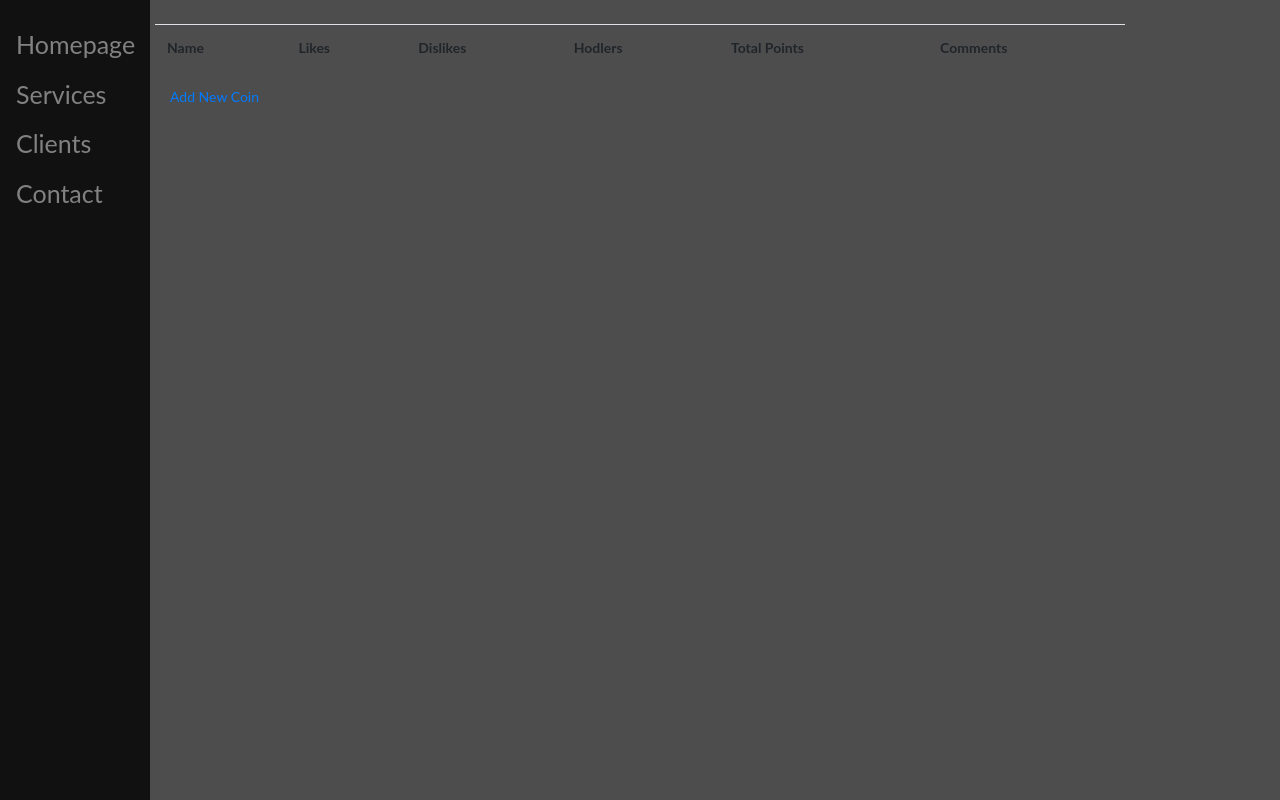
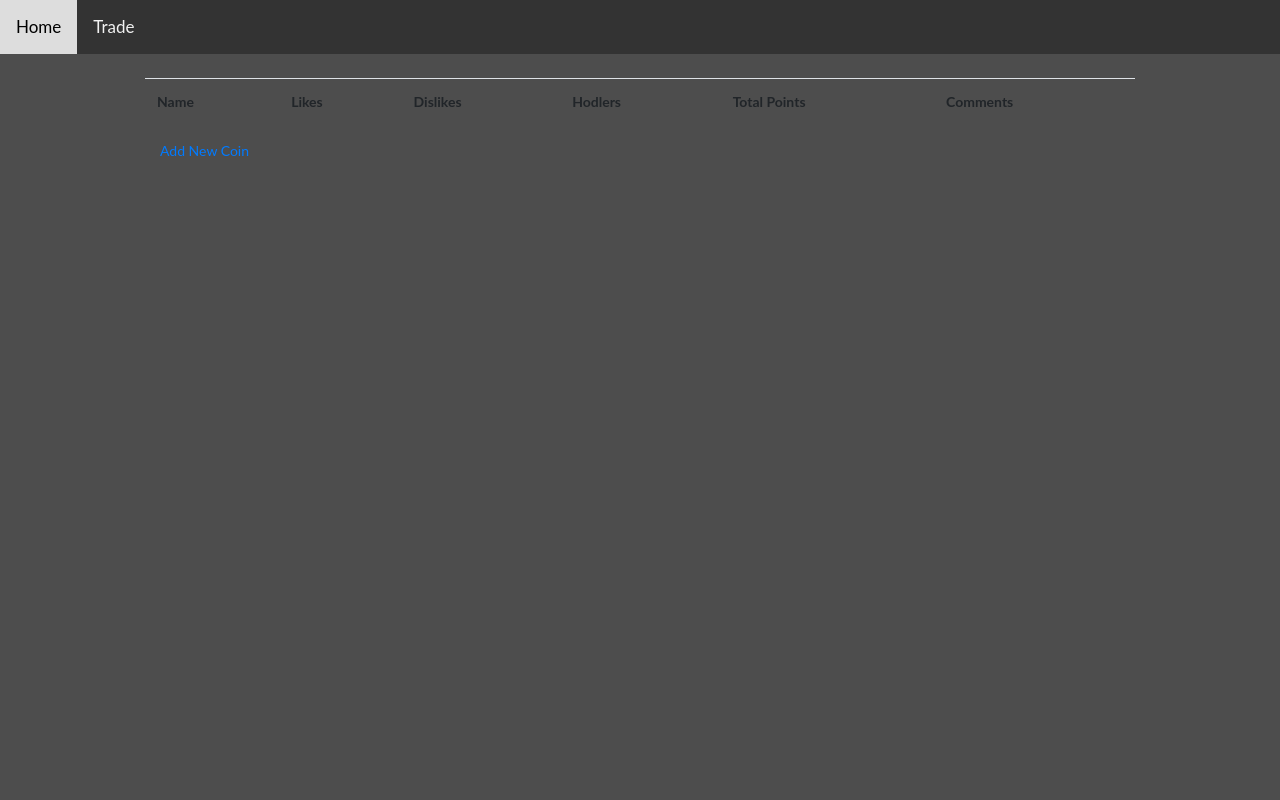
Before and after one commit to canberkeh/Cryptopapers_Project, a Django app: page /coinrank/ in a window 1280 px wide. Run offline with Django 3.2, Linux system fonts and the light colour scheme; data that the repository does not hold is empty; some libraries are stand-ins or nearby versions.

Commit message:
Update templates

```diff
--- a/coinrank/views.py
+++ b/coinrank/views.py
@@ -16,12 +16,19 @@ def create_new_coin(request):
             create = form.save(commit=False)
             create.save()
             return redirect('/coinrank')
+    else:
+        form = CoinrankForm()
     return render(request, 'coinrank/create_new_coin.html', {'create_new_coin': form })
 
 def delete_coin(request):
     pass
 
-#  list = ToDoList(user=request.user)
+# def get(self, request, *args, **kwargs):
+#     photo = Photos.objects.get(pk=value)
+#     photo.likes_count += 1
+#     photo.save()
+#     return JsonResponse({'action': 'success'}, safe=False)
+# #  list = ToDoList(user=request.user)
 #         form = ToDoListForm(request.POST, instance=list)
 
 ###############################################################333
--- /dev/null
+++ b/static/navbar.css
@@ -0,0 +1,23 @@
+.topnav {
+    overflow: hidden;
+    background-color: #333;
+  }
+
+  .topnav a {
+    float: left;
+    color: #f2f2f2;
+    text-align: center;
+    padding: 14px 16px;
+    text-decoration: none;
+    font-size: 17px;
+  }
+
+  .topnav a:hover {
+    background-color: #ddd;
+    color: black;
+  }
+
+  .topnav a.active {
+    background-color: #04AA6D;
+    color: white;
+  }
--- a/static/trading.css
+++ b/static/trading.css
@@ -2,40 +2,10 @@ body {
     font-family: "Lato", sans-serif;
     background-color: rgb(77, 77, 77);
   }
-  .sidenav {
-    height: 100%;
-    width: 150px;
-    position: fixed;
-    z-index: 1;
-    top: 0;
-    left: 0;
-    background-color: #111;
-    overflow-x: hidden;
-    padding-top: 20px;
-  }
-
-  .sidenav a {
-    padding: 6px 8px 6px 16px;
-    text-decoration: none;
-    font-size: 25px;
-    color: #818181;
-    display: block;
-  }
-
-  .sidenav a:hover {
-    color: #f1f1f1;
-  }
-
-
   .main {
-    margin-left: 160px; /* Same as the width of the sidenav */
+    /* margin-left: 160px; Same as the width of the sidenav */
     font-size: 14px; /* Increased text to enable scrolling */
-    padding: 0px 10px;
+    /* padding: 0px 10px; */
     height:100%;
     width:100%;
   }
-
-  @media screen and (max-height: 450px) {
-    .sidenav {padding-top: 15px;}
-    .sidenav a {font-size: 14px;}
-  }
--- a/templates/coinrank/coinrank.html
+++ b/templates/coinrank/coinrank.html
@@ -5,7 +5,9 @@
 
 <head>
     <link rel="stylesheet" href="https://stackpath.bootstrapcdn.com/bootstrap/4.1.2/css/bootstrap.min.css">
+    <link rel="stylesheet" href="https://cdnjs.cloudflare.com/ajax/libs/font-awesome/4.7.0/css/font-awesome.min.css">
     <link rel="stylesheet" type="text/css" href="{% static 'trading.css' %}" />
+    <link rel="stylesheet" type="text/css" href="{% static 'navbar.css' %}" />
     <meta name="viewport" content="width=device-width, initial-scale=1">
     <meta charset="UTF-8">
     <meta http-equiv="X-UA-Compatible" content="IE=edge">
@@ -14,11 +16,11 @@
 </head>
 
 <body>
-    <div class="sidenav">
-        <a href="{% url 'index' %}">Homepage</a>
-        <a href="#services">Services</a>
-        <a href="#clients">Clients</a>
-        <a href="#contact">Contact</a>
+    <div class="topnav" id="myTopnav">
+        <a href="{% url 'index' %}">Home</a>
+        <a href="/trade">Trade</a>
+        <a href=""></a>
+        <a href=""></a>
     </div>
     <div class="main w-75 mx-auto my-4">
         <div class="row">
```
Also changed, not shown: templates/coinrank/create_new_coin.html (+24 -3 lines), templates/whitepapers_blog/base.html (+13 -12 lines), templates/whitepapers_blog/index.html (+6 -3 lines), templates/whitepapers_blog/trading.html (+10 -6 lines).
